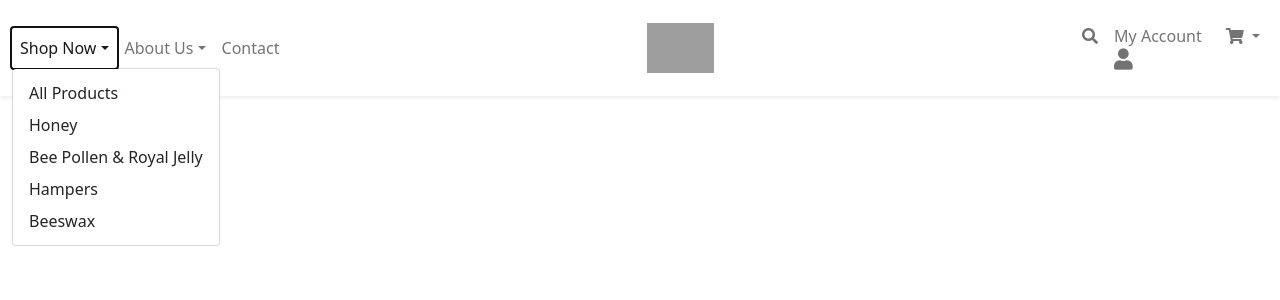
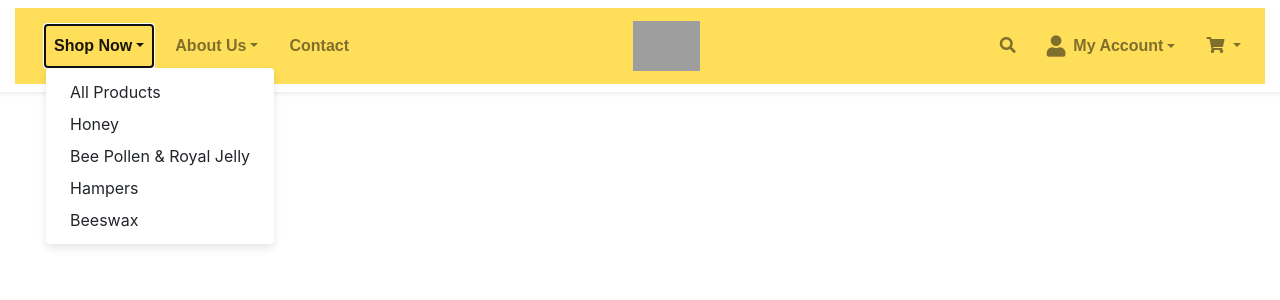
Before and after one commit to preetzware/golden-hive-honey, a Django app: page / in a window 1280 px wide, after a click on "Shop Now". Shown: the top 300 px of the page. Run offline with Django 3.2, Linux system fonts and the light colour scheme; the visitor is signed in with stand-in values (Sample User, id 1); some libraries are stand-ins or nearby versions; grey boxes are pictures that could not be loaded.

Commit message:
Update and style base.html file

```diff
--- a/static/css/base.css
+++ b/static/css/base.css
@@ -3,43 +3,36 @@ html {
 }
 
 .navbar {
-    background-color: #FFDE59 !important; /* Ensures full width color */
+    background-color: #FFDE59 !important;
     width: 100%;
 }
 
+/* Navbar link hover effect */
 .navbar-nav .nav-link {
-    color: #000000;
+    color: #000000; /* Default text color */
     font-family: 'Raleway', sans-serif;
-    font-weight: 700;
-    text-decoration: none;
-    position: relative;
-}
-
-.navbar-nav .nav-link::before,
-.navbar-nav .nav-link::after {
-    content: '';
-    position: absolute;
-    left: 0;
-    right: 0;
-    height: 2px;
-    background-color: #675C32;
-    transform: scaleX(0);
-    transition: transform 0.3s ease;
-}
-
-.navbar-nav .nav-link::before {
-    top: -5px;
-}
-
-.navbar-nav .nav-link::after {
-    bottom: -5px;
-}
-
-.navbar-nav .nav-link:hover::before,
-.navbar-nav .nav-link:hover::after {
-    transform: scaleX(1);
+    font-weight: 700; /* Bold text */
+    text-decoration: none; /* Remove underline */
 }
 
 .navbar-nav .nav-link:hover {
-    color: #000000;
+    color: #000000; /* Black text on hover */
+    font-weight: bold; /* Keep bold effect */
+    text-decoration: none; /* Ensure no underline */
 }
+
+/* Dropdown menu appears on hover */
+.nav-item.dropdown:hover .dropdown-menu {
+    display: block; /* Show the dropdown menu */
+    margin-top: 0; /* Align it properly */
+}
+
+/* Adjust dropdown menu styling */
+.dropdown-menu {
+    border: none; /* Optional: Remove border */
+    box-shadow: 0px 4px 8px rgba(0, 0, 0, 0.1); /* Optional: Add subtle shadow */
+}
+
+.navbar-nav .nav-item {
+    margin-left: 15px;
+}
--- a/templates/base.html
+++ b/templates/base.html
@@ -11,33 +11,21 @@
     {% endblock %}
 
     {% block extra_meta %}
-    <meta name="description" content="Business website that produces and sells honey and honey products online.">
-    <meta name="keywords" content="Honey, bees, beekeeping, beeswax, beeswax candles, acacia honey, raw irish honey,
-    comb honey, honey hampers, royal jelly, propolis, bee pollen, organic raw honey, honeydew honey, propolis extract">
-    <!-- Favicons -->
-    <link rel="apple-touch-icon" sizes="180x180" href="{% static 'favicon/apple-touch-icon.png' %}">
-    <link rel="icon" type="image/png" sizes="32x32" href="{% static 'favicon/favicon-32x32.png' %}">
-    <link rel="icon" type="image/png" sizes="16x16" href="{% static 'favicon/favicon-16x16.png' %}">
-    <!-- Google Fonts CSS -->
-    <link rel="preconnect" href="https://fonts.gstatic.com">
-    <link href="https://fonts.googleapis.com/css2?family=Raleway:wght@600&display=swap" rel="stylesheet">
-    <!-- Font Awesome CSS -->
-    <link rel="stylesheet" href="https://cdnjs.cloudflare.com/ajax/libs/font-awesome/5.15.3/css/all.min.css">
-    <!-- Bootstrap CSS -->
-    <link href="https://cdn.jsdelivr.net/npm/bootstrap@5.0.1/dist/css/bootstrap.min.css" rel="stylesheet"
-    integrity="sha384-+0n0xVW2eSR5OomGNYDnhzAbDsOXxcvSN1TPprVMTNDbiYZCxYbOOl7+AMvyTG2x" crossorigin="anonymous">
-    <!-- Custom CSS -->
-    <link rel="stylesheet" href="{% static 'base.css' %}">
     {% endblock %}
 
     {% block corecss %}
+        <link rel="stylesheet" href="https://stackpath.bootstrapcdn.com/bootstrap/4.4.1/css/bootstrap.min.css" integrity="sha384-Vkoo8x4CGsO3+Hhxv8T/Q5PaXtkKtu6ug5TOeNV6gBiFeWPGFN9MuhOf23Q9Ifjh" crossorigin="anonymous">
+        <link rel="stylesheet" href="https://cdnjs.cloudflare.com/ajax/libs/font-awesome/5.15.3/css/all.min.css" crossorigin="anonymous">
+
+
     {% endblock %}
 
     {% block extra_css %}
+    <link rel="stylesheet" href="{% static 'css/base.css' %}">
     {% endblock %}
 
     {% block corejs %}
-        <script src="https://cdn.jsdelivr.net/npm/jquery@3.5.1/dist/jquery.min.js" integrity="sha256-9/aliU8dGd2tb6OSsuzixeV4y/faTqgFtohetphbbj0=" crossorigin="anonymous"></script>
+        <script src="https://code.jquery.com/jquery-3.4.1.slim.min.js" integrity="sha384-J6qa4849blE2+poT4WnyKhv5vZF5SrPo0iEjwBvKU7imGFAV0wwj1yYfoRSJoZ+n" crossorigin="anonymous"></script>
         <script src="https://cdn.jsdelivr.net/npm/popper.js@1.16.0/dist/umd/popper.min.js" integrity="sha384-Q6E9RHvbIyZFJoft+2mJbHaEWldlvI9IOYy5n3zV9zzTtmI3UksdQRVvoxMfooAo" crossorigin="anonymous"></script>
         <script src="https://stackpath.bootstrapcdn.com/bootstrap/4.4.1/js/bootstrap.min.js" integrity="sha384-wfSDF2E50Y2D1uUdj0O3uMBJnjuUD4Ih7YwaYd1iqfktj0Uod8GCExl3Og8ifwB6" crossorigin="anonymous"></script>
     {% endblock %}
@@ -81,25 +69,26 @@
               <a class="navbar-brand mx-auto" href="{% url 'home' %}">
                   <img src="{% static 'images/logo.png' %}" alt="Golden Hive Logo" height="50">
               </a>
-
               <ul class="navbar-nav ml-auto">
-                <li class="nav-item">
+                <li class="nav-item ml-3">
                     <a class="nav-link" href="#" id="searchIcon">
                         <i class="fas fa-search"></i>
                     </a>
                 </li>
-                <li class="list-inline-item dropdown">
-                    <a class="text-black nav-link" href="#" id="user-options" data-toggle="dropdown" aria-haspopup="true" aria-expanded="false">
-                        <p class="my-0 mr-2">My Account</p>
-                            <i class="fas fa-user fa-lg"></i>
+                <li class="nav-item dropdown">
+                    <a class="nav-link dropdown-toggle d-flex align-items-center" href="#" id="userOptionsDropdown" role="button" data-bs-toggle="dropdown" aria-expanded="false">
+                        <i class="fas fa-user fa-lg mr-2"></i>
+                        <span>My Account</span>
                     </a>
-                    <div class="dropdown-menu border-0" aria-labelledby="user-options">
+                    <div class="dropdown-menu" aria-labelledby="userOptionsDropdown">
                         {% if request.user.is_authenticated %}
                             {% if request.user.is_superuser %}
-                                <a href="" class="dropdown-item">Product Management</a>
+                                <a href="#" class="dropdown-item">Product Management</a>
+                                <a href="{% url 'account_logout' %}" class="dropdown-item">Log Out</a>
+                            {% else %}
+                                <a href="#" class="dropdown-item">My Profile</a>
+                                <a href="{% url 'account_logout' %}" class="dropdown-item">Log Out</a>
                             {% endif %}
-                            <a href="" class="dropdown-item">My Profile</a>
-                            <a href="{% url 'account_logout' %}" class="dropdown-item">Logout</a>
                         {% else %}
                             <a href="{% url 'account_signup' %}" class="dropdown-item">Register</a>
                             <a href="{% url 'account_login' %}" class="dropdown-item">Login</a>
```
